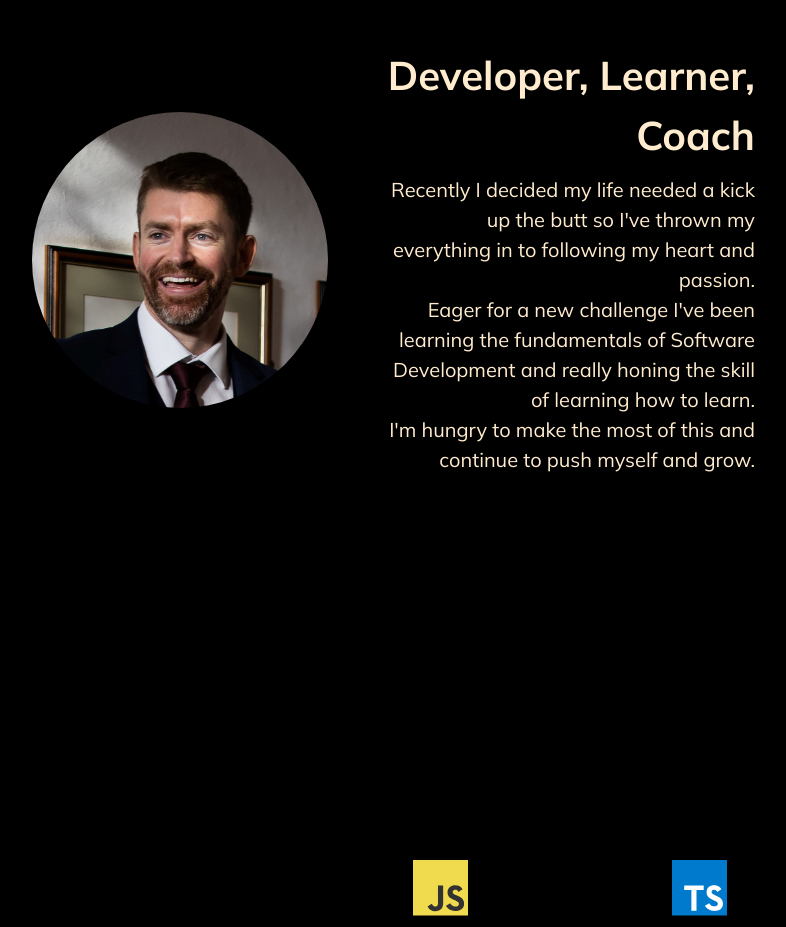
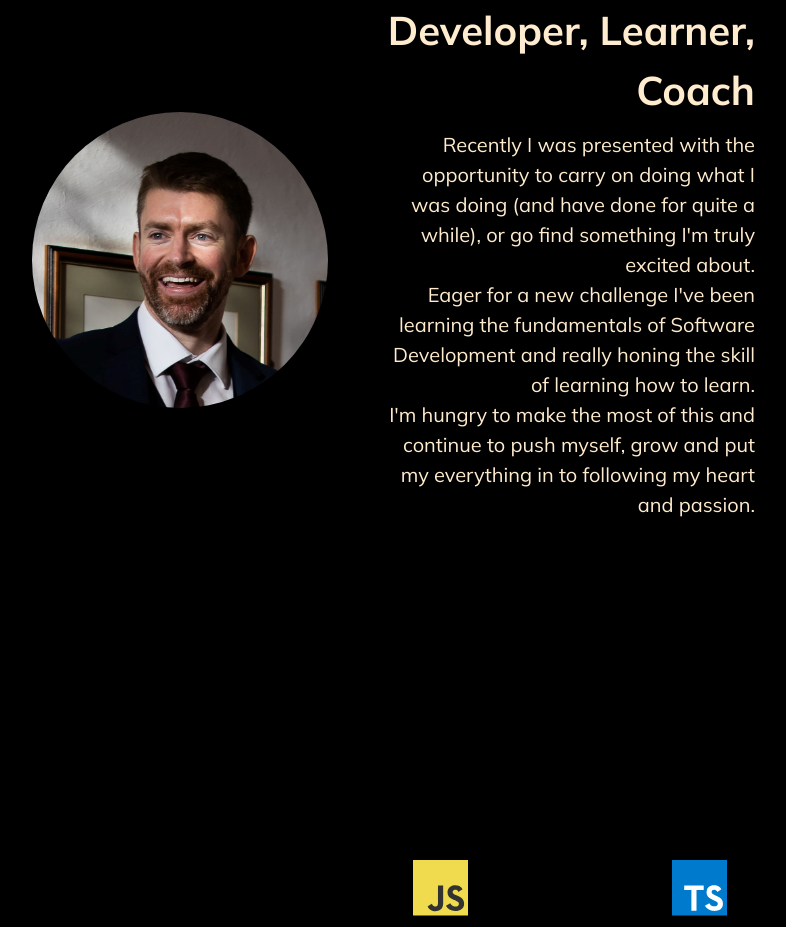
Before and after one commit to Tyriol/portfolio, a React (Vite) app: page / in a window 1280 px wide. Shown: the part 940-1867 px from the top of the page, without its empty margins (265-1051 px from the left). Built offline with nearby package versions, Linux system fonts and the light colour scheme.

Commit message:
update self description

```diff
--- a/src/App.tsx
+++ b/src/App.tsx
@@ -70,9 +70,9 @@ function App() {
         <img className="profile-img" src="../Ryansquareheadshot.jpg" alt="profile picture"/>
         <div className="about-me">
           <h2>Developer, Learner, Coach</h2>
-          <p>Recently I decided my life needed a kick up the butt so I've thrown my everything in to following my heart and passion.</p>
+          <p>Recently I was presented with the opportunity to carry on doing what I was doing (and have done for quite a while), or go find something I'm truly excited about.</p>
           <p>Eager for a new challenge I've been learning the fundamentals of Software Development and really honing the skill of learning how to learn.</p>
-          <p>I'm hungry to make the most of this and continue to push myself and grow.</p>
+          <p>I'm hungry to make the most of this and continue to push myself, grow and put my everything in to following my heart and passion.</p>
         </div>
       </div>
     </section>
```
